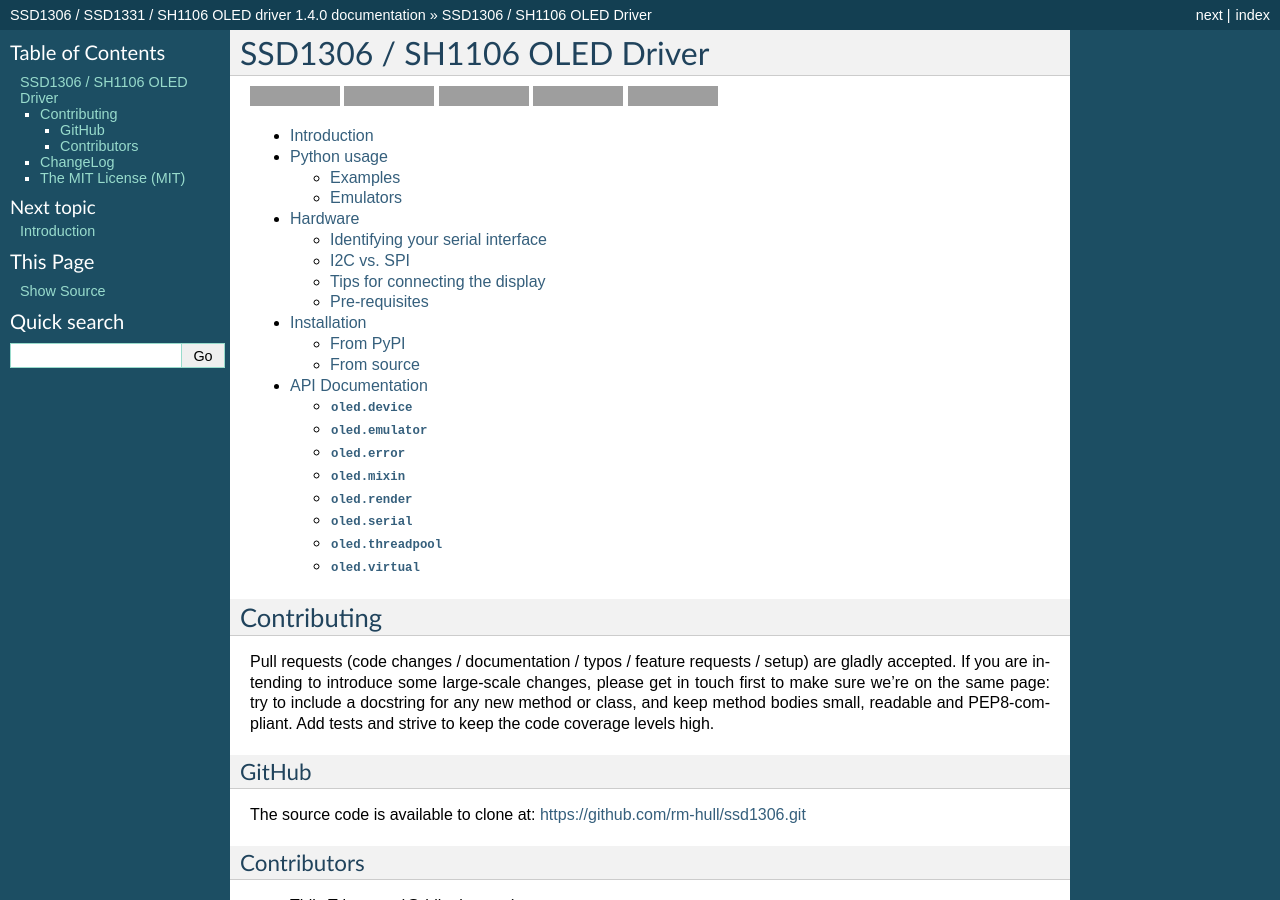
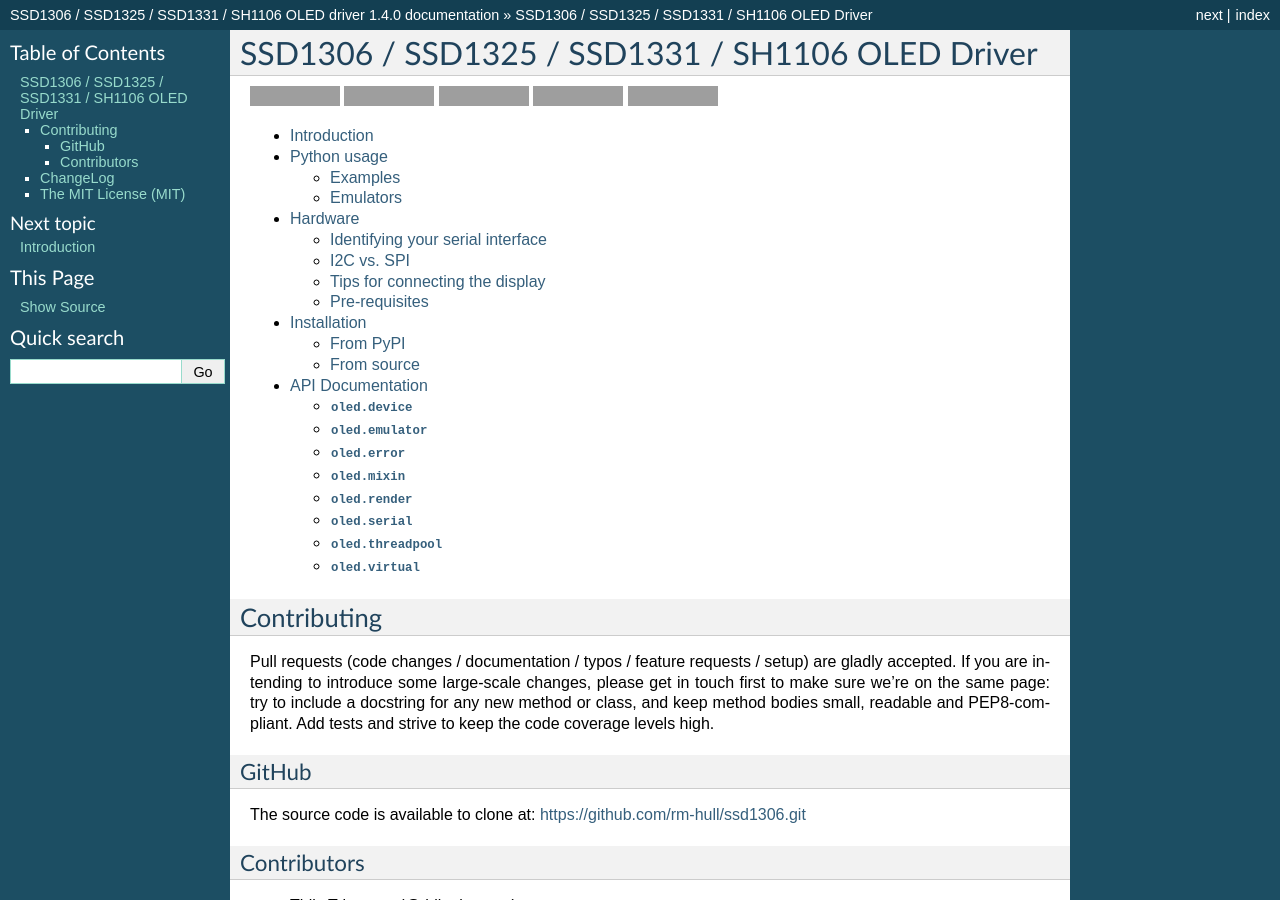
Before and after one commit to rm-hull/luma.oled, a Sphinx documentation site: the page built from doc/index.rst, in a window 1280 px wide and 900 px high, cut to the strip 0-900 px from the top of the window. Built offline with Sphinx 7.4.7, drawn with Linux system fonts in a browser that asks for light colours; pages that are not in the unit, such as notebooks, are missing from menus; some of the changed text lies outside the part shown; grey boxes are pictures that could not be loaded.

Commit message:
Doc updates

```diff
--- a/README.rst
+++ b/README.rst
@@ -1,5 +1,5 @@
-SSD1306 / SSD1331 / SH1106 OLED Driver
-======================================
+SSD1306 / SSD1325 / SSD1331 / SH1106 OLED Driver
+================================================
 .. image:: https://travis-ci.org/rm-hull/ssd1306.svg?branch=master
    :target: https://travis-ci.org/rm-hull/ssd1306
 
--- a/doc/conf.py
+++ b/doc/conf.py
@@ -62,7 +62,7 @@
 master_doc = 'index'
 
 # General information about the project.
-project = 'SSD1306 / SSD1331 / SH1106 OLED driver'
+project = 'SSD1306 / SSD1325 / SSD1331 / SH1106 OLED driver'
 copyright = u'{0}, Richard Hull'.format(datetime.now().year)
 author = 'Richard Hull'
 
--- a/doc/index.rst
+++ b/doc/index.rst
@@ -1,5 +1,5 @@
-SSD1306 / SH1106 OLED Driver
-============================
+SSD1306 / SSD1325 / SSD1331 / SH1106 OLED Driver
+================================================
 .. image:: https://travis-ci.org/rm-hull/ssd1306.svg?branch=master
    :target: https://travis-ci.org/rm-hull/ssd1306
 
--- a/doc/intro.rst
+++ b/doc/intro.rst
@@ -2,8 +2,8 @@
 ------------
 Interfacing `OLED matrix displays
 <https://github.com/rm-hull/ssd1306/wiki/Usage-&-Benchmarking>`_ with the
-SSD1306, SSD1331 or SH1106 driver in Python 2 or 3 using I2C/SPI on the
-Raspberry Pi.
+SSD1306, SSD1325, SSD1331 or SH1106 driver in Python 2 or 3 using I2C/SPI on
+the Raspberry Pi.
 
 The SSD1306 display pictured below is 128 x 64 pixels, and the board is `tiny`,
 and will fit neatly inside the RPi case (the SH1106 is slightly different, in
--- a/setup.py
+++ b/setup.py
@@ -17,10 +17,10 @@
     author="Richard Hull",
     author_email="richard.hull@destructuring-bind.org",
     description=("A small library to drive an OLED device with either "
-                 "SSD1306, SSD1331 or SH1106 chipset"),
+                 "SSD1306, SSD1325, SSD1331 or SH1106 chipset"),
     long_description="\n\n".join([README, CONTRIB, CHANGES]),
     license="MIT",
-    keywords="raspberry pi rpi oled display screen ssd1306 ssd1331 sh1106 spi i2c 128x64 128x32 96x16",
+    keywords="raspberry pi rpi oled display screen ssd1306 ssd1325 ssd1331 sh1106 spi i2c 128x64 128x32 96x16",
     url="https://github.com/rm-hull/ssd1306",
     download_url="https://github.com/rm-hull/ssd1306/tarball/" + version,
     packages=["oled"],
```
